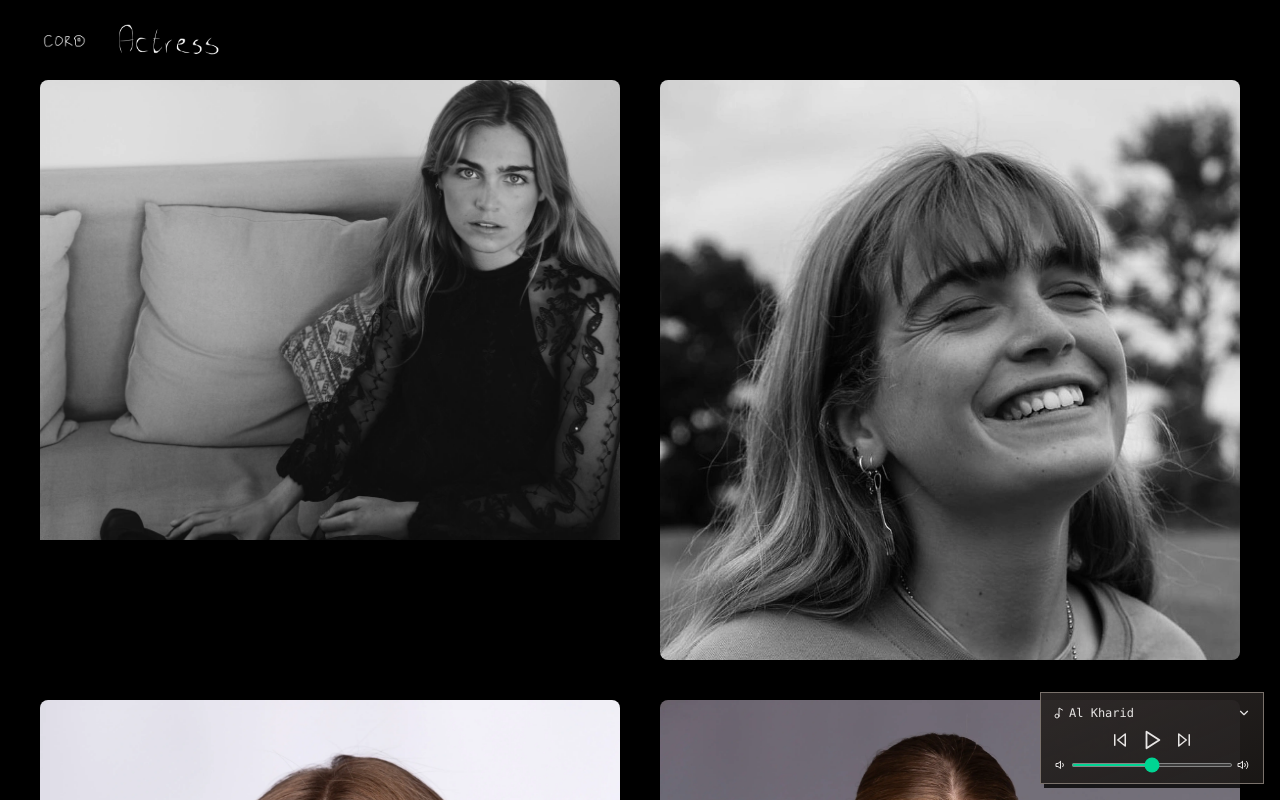
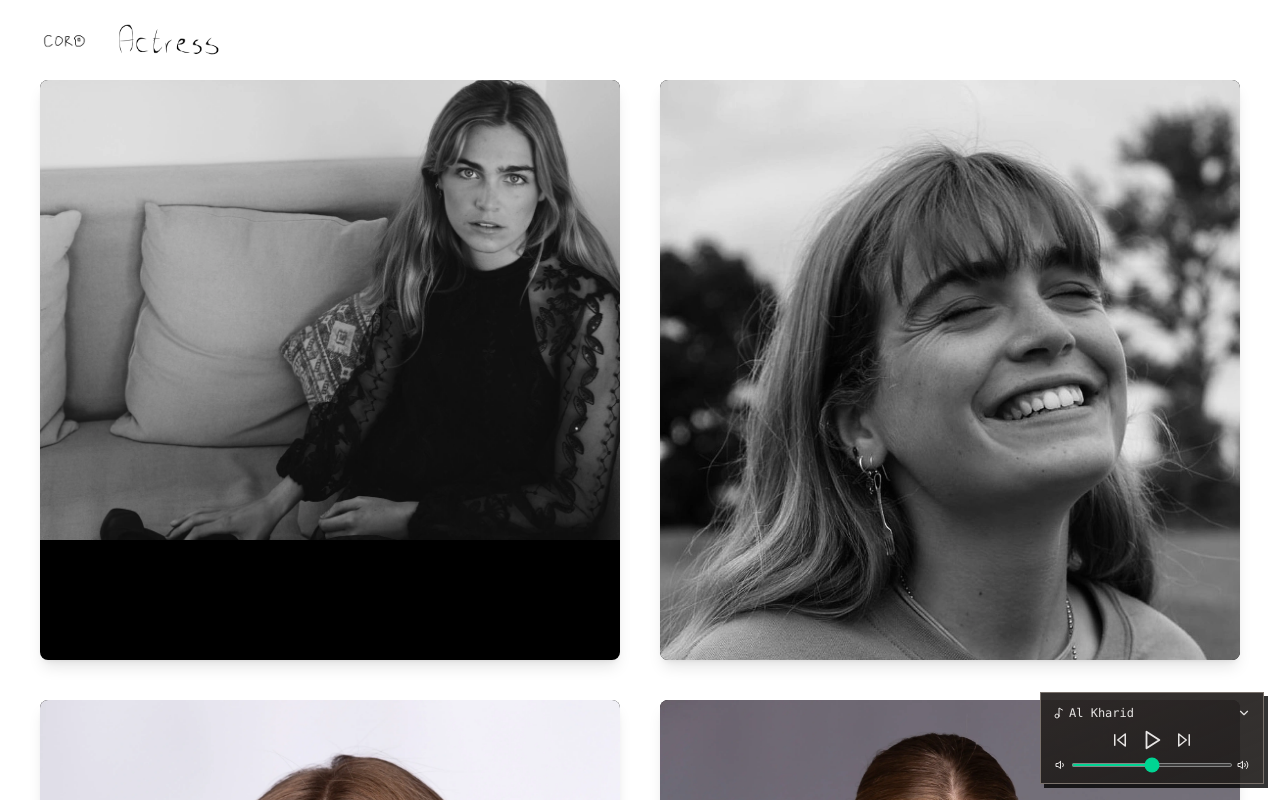
Before and after one commit to joehewett/coro, a React (Vite) app: page /actress in a window 1280 px wide. Shown: the top 800 px of the page. Built offline with nearby package versions, Linux system fonts and the light colour scheme.

Commit message:
feat: add light mode to Navbar and ActressPage
- Change background from black to white
- Add lightMode prop to Navbar component
- Invert logo and category text in light mode

```diff
--- a/src/components/ActressPage.tsx
+++ b/src/components/ActressPage.tsx
@@ -36,11 +36,12 @@ const ActressPage: React.FC = () => {
   ];
 
   return (
-    <div className="min-h-screen bg-black pt-20">
+    <div className="min-h-screen bg-white pt-20">
       <Navbar
         categoryImage="/landing/toplefttext.PNG"
         categoryRoute="/actress"
         categoryAlt="Actress"
+        lightMode={true}
       />
 
       <div className="px-10 max-w-7xl mx-auto">
--- a/src/components/Navbar.tsx
+++ b/src/components/Navbar.tsx
@@ -5,19 +5,20 @@ interface NavbarProps {
   categoryImage?: string;
   categoryRoute?: string;
   categoryAlt?: string;
+  lightMode?: boolean;
 }
 
-const Navbar: React.FC<NavbarProps> = ({ categoryImage, categoryRoute, categoryAlt }) => {
+const Navbar: React.FC<NavbarProps> = ({ categoryImage, categoryRoute, categoryAlt, lightMode = false }) => {
   const navigate = useNavigate();
 
   return (
-    <nav className="fixed top-0 left-0 right-0 h-20 bg-black bg-opacity-70 backdrop-blur-md flex items-center px-10 z-50 gap-5">
+    <nav className={`fixed top-0 left-0 right-0 h-20 ${lightMode ? 'bg-white' : 'bg-black'} bg-opacity-70 backdrop-blur-md flex items-center px-10 z-50 gap-5`}>
       {/* Coro logo - always goes to homepage */}
       <img
         src="/coro_text.png"
         alt="Coro"
         onClick={() => navigate('/')}
-        className="!h-12 !w-auto cursor-pointer object-contain"
+        className={`!h-12 !w-auto cursor-pointer object-contain ${lightMode ? 'invert' : ''}`}
       />
 
       {/* Category text image if provided */}
@@ -26,7 +27,7 @@ const Navbar: React.FC<NavbarProps> = ({ categoryImage, categoryRoute, categoryA
           src={categoryImage}
           alt={categoryAlt || 'Category'}
           onClick={() => categoryRoute && navigate(categoryRoute)}
-          className={`h-10 object-contain ${categoryRoute ? 'cursor-pointer' : 'cursor-default'}`}
+          className={`h-10 object-contain ${categoryRoute ? 'cursor-pointer' : 'cursor-default'} ${lightMode ? 'invert' : ''}`}
         />
       )}
     </nav>
```
